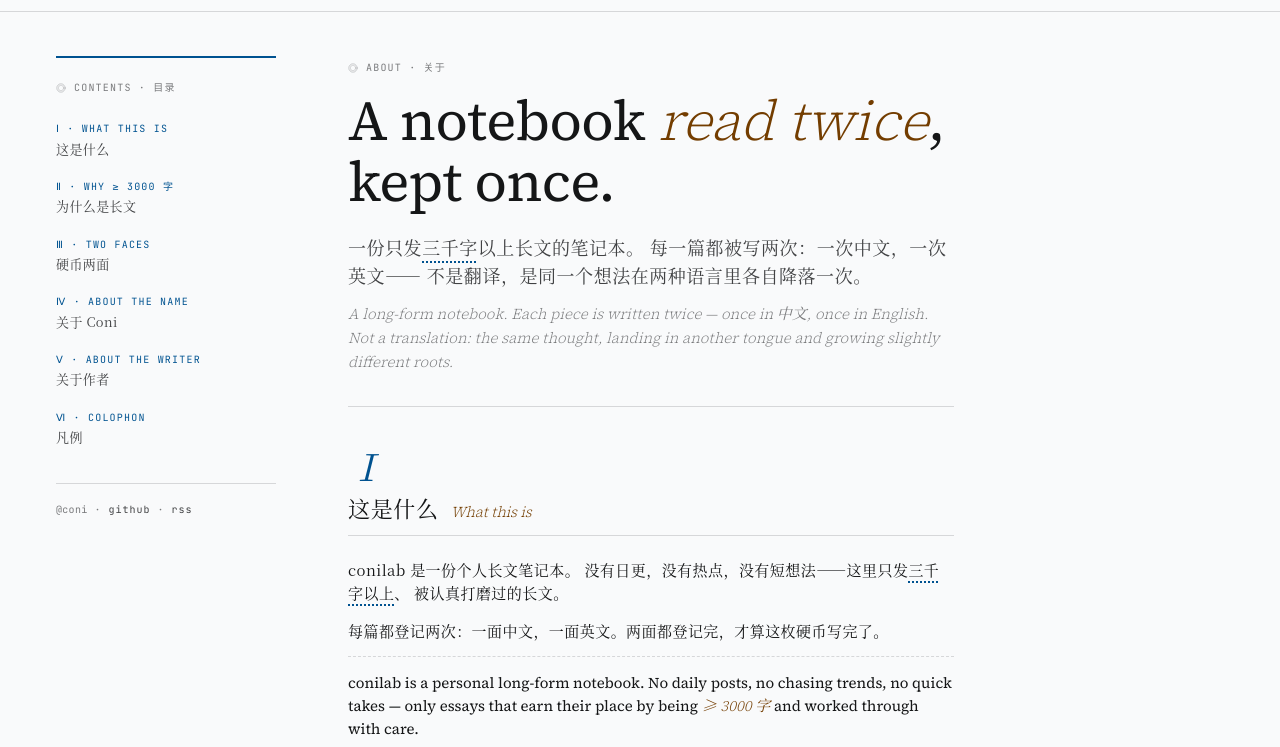
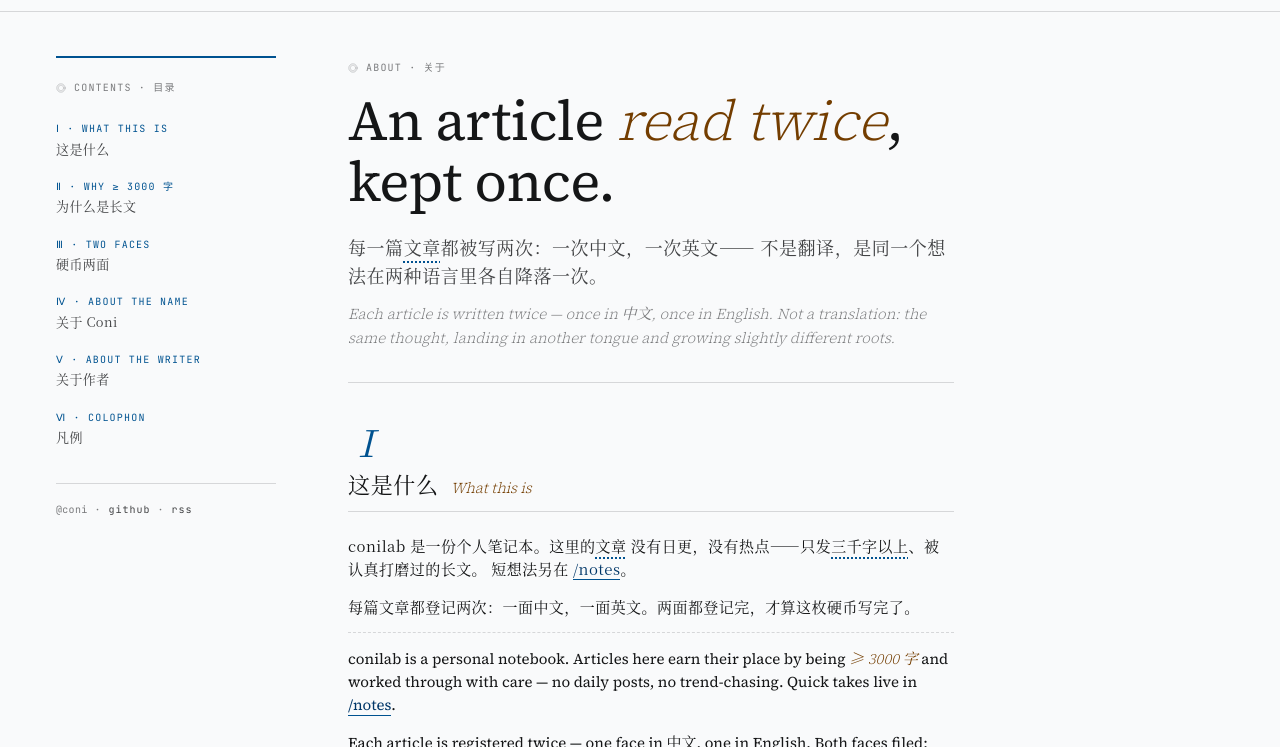
Before and after one commit to coni555/conilab, an Astro site: page /about in a window 1280 px wide. Both pictures are taken after a click on the button "中 / EN". Shown: the part 53-800 px from the top of the page. Built offline with nearby package versions, Linux system fonts and the light colour scheme; Astro itself is replaced by a stand-in of ours.

Commit message:
Reframe article-only copy: notebook → article on home / footer / about
- Home PRINCIPLES title: "What this notebook refuses" → "What an
  article refuses" (the 3000-字 + bilingual rules apply to articles,
  not the whole notebook — site also has /notes now)
- Footer: drop "Long-form notes that land twice…" blurb (same
  over-claim — applied site-wide to article-only mechanics)
- About: title "A notebook read twice, kept once." → "An article
  read twice, kept once."; lede + section Ⅰ rewritten so the
  3000-字 / bilingual / no-quick-takes constraints are scoped to
  articles, with quick takes pointed to /notes

Co-Authored-By: Claude Opus 4.7 (1M context) <noreply@anthropic.com>

```diff
--- a/src/components/Footer.astro
+++ b/src/components/Footer.astro
@@ -12,10 +12,6 @@ const year = new Date().getFullYear();
           <span>conilab</span>
           <em>·</em>
         </div>
-        <p class="footer-blurb">
-          Long-form notes that land <em>twice</em> — once in 中文, once in English.
-          ≥ 3000 字. Built quietly.
-        </p>
       </div>
       <div>
         <h4><CoinGlyph variant="ring" />Read</h4>
--- a/src/pages/about.astro
+++ b/src/pages/about.astro
@@ -16,7 +16,7 @@ const sections = [
 
 <Base
   title="About — conilab"
-  description="A notebook published twice — once in 中文, once in English. ≥ 3000 字 per piece. About the project, the name, and the writer."
+  description="Articles published twice — once in 中文, once in English. ≥ 3000 字 per piece. About the project, the name, and the writer."
 >
   <section class="about">
     <div class="wrap about-grid">
@@ -49,18 +49,17 @@ const sections = [
         <header class="about-head">
           <Kicker text="about · 关于" />
           <h1 class="about-title">
-            A notebook <em>read twice</em>,<br />
+            An article <em>read twice</em>,<br />
             kept once.
           </h1>
           <p class="about-lede cjk" data-lang="zh" lang="zh">
-            一份只发<em>三千字</em>以上长文的笔记本。
-            每一篇都被写两次：一次中文，一次英文——
+            每一篇<em>文章</em>都被写两次：一次中文，一次英文——
             不是翻译，是同一个想法在两种语言里各自降落一次。
           </p>
           <p class="about-lede-en" data-lang="en" lang="en">
-            A long-form notebook. Each piece is written twice — once in 中文,
-            once in English. Not a translation: the same thought, landing in
-            another tongue and growing slightly different roots.
+            Each <em>article</em> is written twice — once in 中文, once in
+            English. Not a translation: the same thought, landing in another
+            tongue and growing slightly different roots.
           </p>
         </header>
 
@@ -74,23 +73,23 @@ const sections = [
 
           <div class="prose cjk" data-lang="zh" lang="zh">
             <p>
-              <strong>conilab</strong> 是一份个人长文笔记本。
-              没有日更，没有热点，没有短想法——这里只发<em>三千字以上</em>、
-              被认真打磨过的长文。
+              <strong>conilab</strong> 是一份个人笔记本。这里的<em>文章</em>
+              没有日更，没有热点——只发<em>三千字以上</em>、被认真打磨过的长文。
+              短想法另在 <a href="/notes">/notes</a>。
             </p>
             <p>
-              每篇都登记两次：一面中文，一面英文。两面都登记完，才算这枚硬币写完了。
+              每篇文章都登记两次：一面中文，一面英文。两面都登记完，才算这枚硬币写完了。
             </p>
           </div>
           <div class="prose" data-lang="en" lang="en">
             <p>
-              <strong>conilab</strong> is a personal long-form notebook.
-              No daily posts, no chasing trends, no quick takes — only essays
-              that earn their place by being <em>≥ 3000 字</em> and worked
-              through with care.
+              <strong>conilab</strong> is a personal notebook. Articles here
+              earn their place by being <em>≥ 3000 字</em> and worked through
+              with care — no daily posts, no trend-chasing.
+              Quick takes live in <a href="/notes">/notes</a>.
             </p>
             <p>
-              Each piece is registered twice — one face in 中文, one in English.
+              Each article is registered twice — one face in 中文, one in English.
               Both faces filed; only then is the coin considered written.
             </p>
           </div>
--- a/src/pages/index.astro
+++ b/src/pages/index.astro
@@ -155,7 +155,7 @@ const colophonEntries = [
   <section class="chapter" id="principles">
     <div class="wrap">
       <ChapterHead num="Ⅱ" label="PRINCIPLES" side="back">
-        What this notebook <em>refuses</em>
+        What an article <em>refuses</em>
       </ChapterHead>
 
       <ol class="principles">
```
